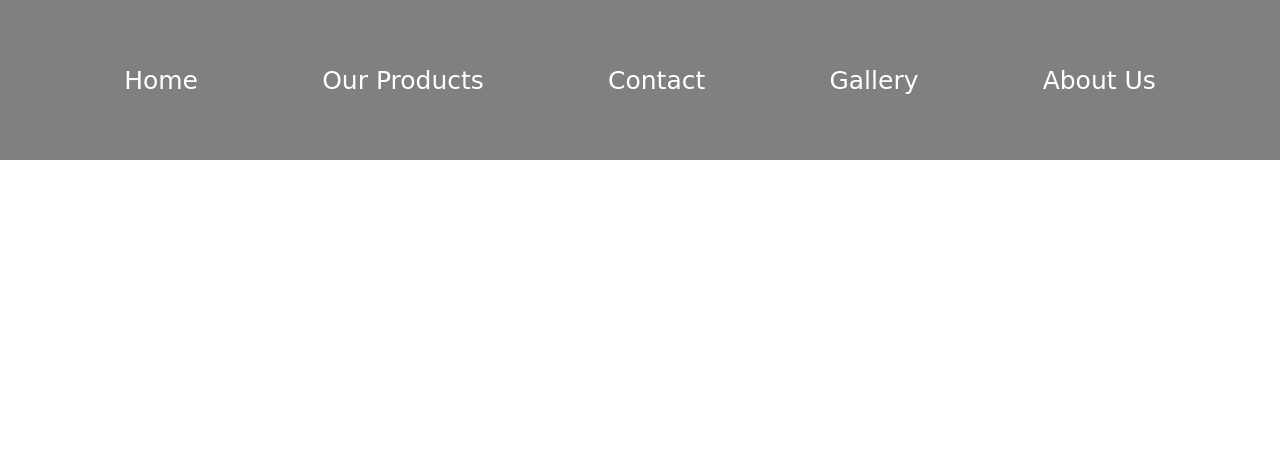
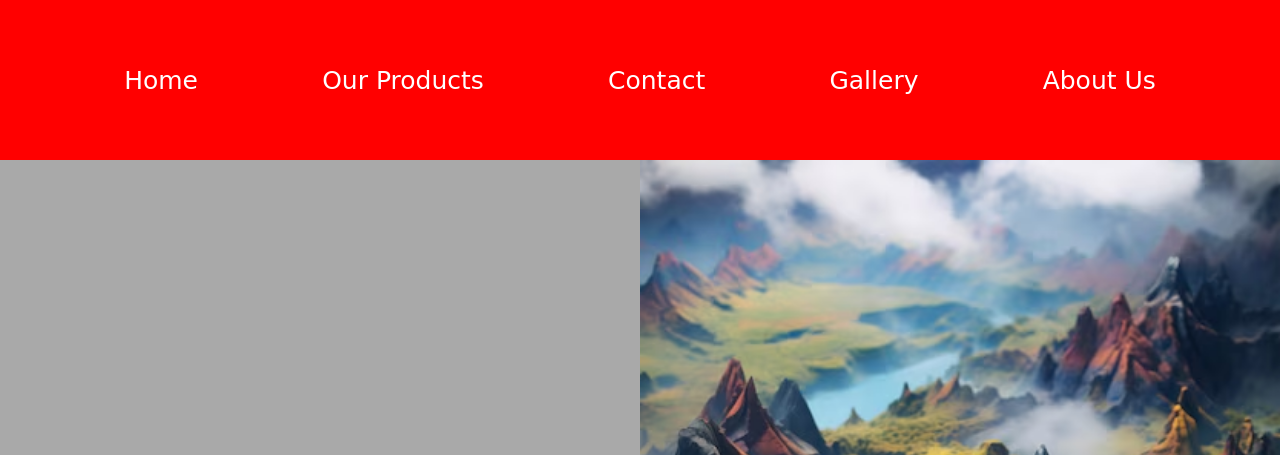
Before and after one commit to ademola7g/git-practice, a plain HTML site: page index.html in a window 1280 px wide. Shown: the top 455 px of the page. Drawn offline with Linux system fonts and the light colour scheme.

Commit message:
add text

```diff
--- a/index.html
+++ b/index.html
@@ -16,6 +16,12 @@
         <a href="">Gallery</a>
         <a href="">About Us</a>
     </div>
+    <div id="main">
+        <div class="box" id="box1">
+            <h1>WELCOME</h1>
+        </div>
+        <div class="box" id="box2"></div>
+    </div>
 </body>
 
 
--- a/style.css
+++ b/style.css
@@ -2,13 +2,14 @@
     margin: 0;
     padding: 0;
     box-sizing: border-box
-}body{
+}
+body{
     height: 100vh;
     background-color:white
 }
 #navbar{
     height: 20%;
-    background-color: #808080;
+    background-color: red;
     display: flex;
     justify-content: space-evenly;
     align-items: center;
@@ -22,3 +23,23 @@
 #navbar a:hover{
     text-decoration: underline;
 }
+#main{
+    height: 80%;
+    display: flex;
+}
+.box{
+    width: 50%;
+    height: 100%;
+}
+#box1{
+    background-color: #a9a9a9;
+    display: flex;
+    justify-content: center;
+    align-items: center;
+    font-family: cursive;
+}
+#box2{
+background-image: url(img/beautiful-medieval-fantasy-landscape_23-2150916250.png);
+background-repeat: no-repeat;
+background-size: cover;
+}
```
Also changed, not shown: img/beautiful-medieval-fantasy-landscape_23-2150916250.png (added).
